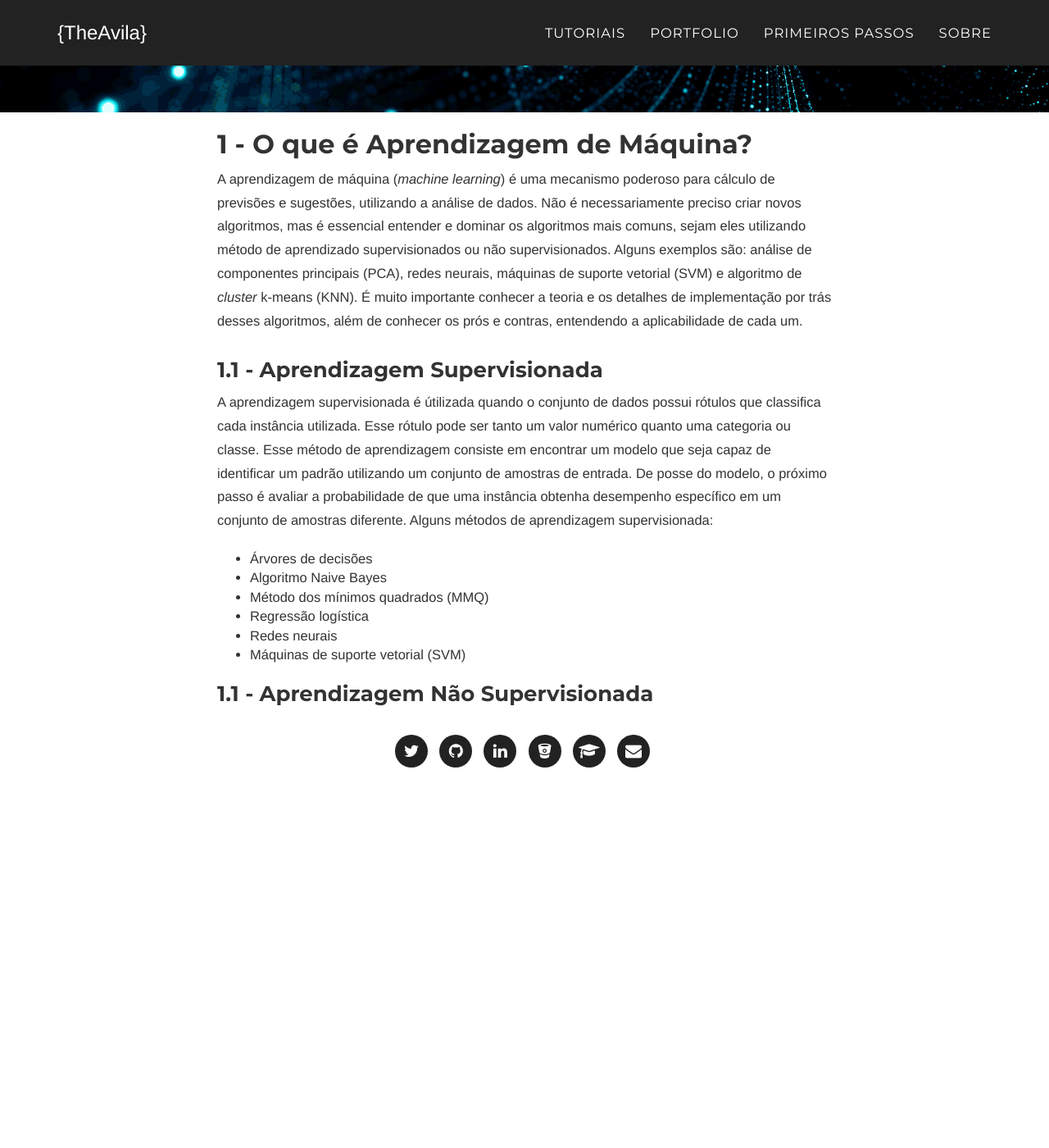
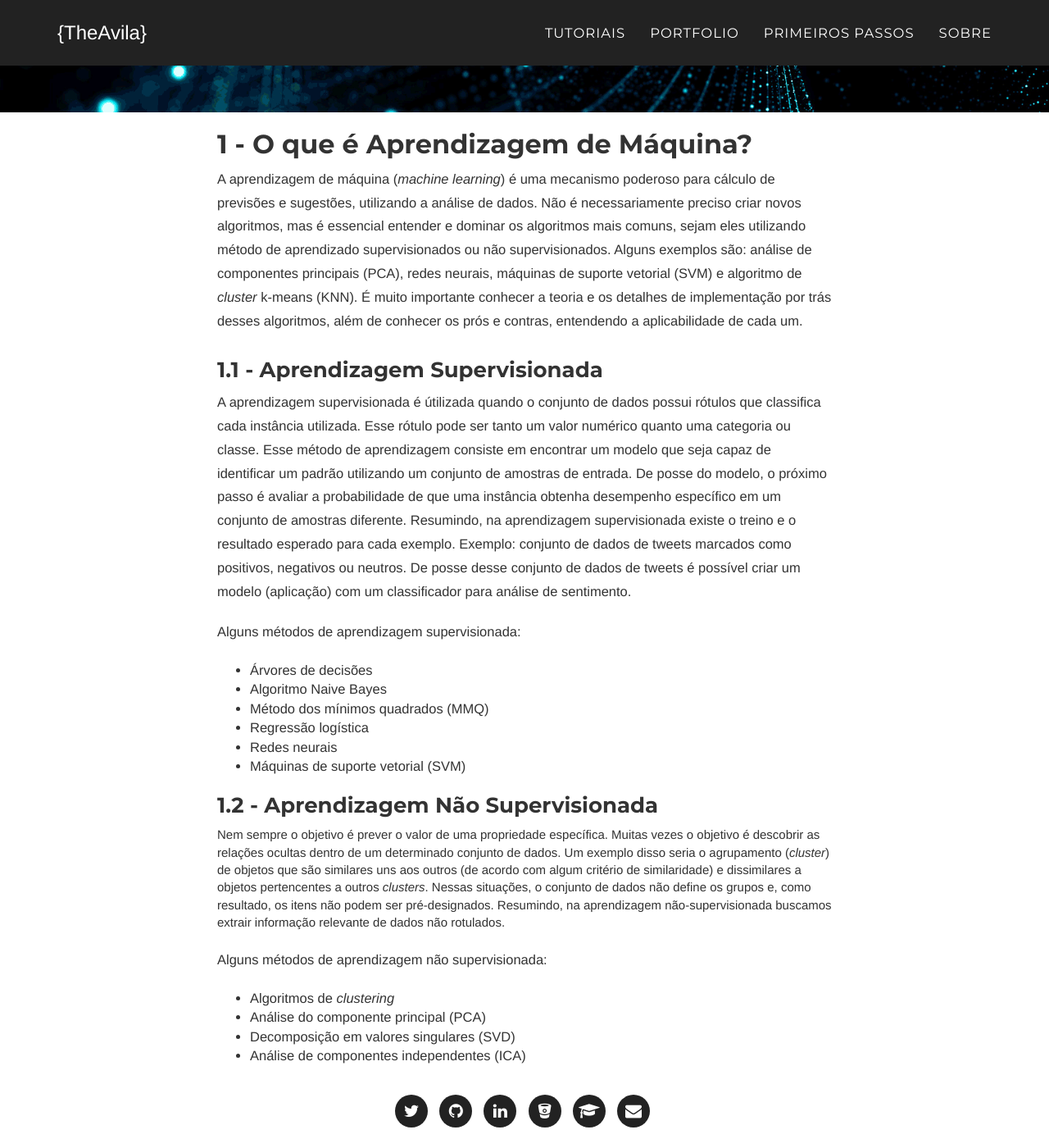
Before and after one commit to theavila/theavila.github.io, a Jekyll site: the page built from primeirosPassos.html, in a window 1280 px wide and 1400 px high, scrolled down 488 px. Shown: the whole window at 82% size. Built offline with Jekyll 4.4.1, drawn with Linux system fonts in a browser that asks for light colours; some web fonts are replaced; before the commit the page ends 1449 px from its top, so only the background shows below that.

Commit message:
item 1.2

```diff
--- a/primeirosPassos.html
+++ b/primeirosPassos.html
@@ -7,7 +7,11 @@ title: "Aprendizagem de Máquina"
 
 <h3>1.1 - Aprendizagem Supervisionada</h3>
 <p>A aprendizagem supervisionada é útilizada quando o conjunto de dados possui rótulos que classifica cada instância utilizada. Esse rótulo pode ser tanto um valor numérico quanto uma categoria ou classe. Esse método de aprendizagem consiste em encontrar um modelo que seja capaz de identificar um padrão utilizando um conjunto de amostras de entrada. De posse do modelo, o próximo passo é avaliar a probabilidade de que uma instância obtenha desempenho específico em um conjunto de amostras diferente.
-Alguns métodos de aprendizagem supervisionada:</p>
+Resumindo, na aprendizagem supervisionada existe o treino e o resultado esperado para cada exemplo.
+Exemplo: conjunto de dados de tweets marcados como positivos, negativos ou neutros. De posse desse conjunto de dados de tweets
+é possível criar um modelo (aplicação) com um classificador para análise de sentimento.
+</p>
+<p>Alguns métodos de aprendizagem supervisionada:</p>
 <ul>
 <li>&Aacute;rvores de decis&otilde;es</li>
 <li>Algoritmo Naive Bayes</li>
@@ -17,4 +21,16 @@ Alguns métodos de aprendizagem supervisionada:</p>
 <li>M&aacute;quinas de suporte vetorial (SVM)</li>
 </ul>
 
-<h3>1.1 - Aprendizagem Não Supervisionada</h3>
+<h3>1.2 - Aprendizagem Não Supervisionada</h3>
+Nem sempre o objetivo é prever o valor de uma propriedade específica. Muitas vezes o objetivo é descobrir as relações ocultas dentro de
+um determinado conjunto de dados. Um exemplo disso seria o agrupamento (<i>cluster</i>) de objetos que são similares uns aos outros (de acordo com algum
+critério de similaridade) e dissimilares a objetos pertencentes a outros <i>clusters</i>.
+Nessas situações, o conjunto de dados não define os grupos e, como resultado, os itens não podem ser pré-designados.
+Resumindo, na aprendizagem não-supervisionada buscamos extrair informação relevante de dados não rotulados.</p>
+<p>Alguns métodos de aprendizagem não supervisionada:</p>
+<ul>
+<li>Algoritmos de <i>clustering</i></li>
+<li>Análise do componente principal (PCA)</li>
+<li>Decomposição em valores singulares (SVD)</li>
+<li>Análise de componentes independentes (ICA)</li>
+</ul>
```
